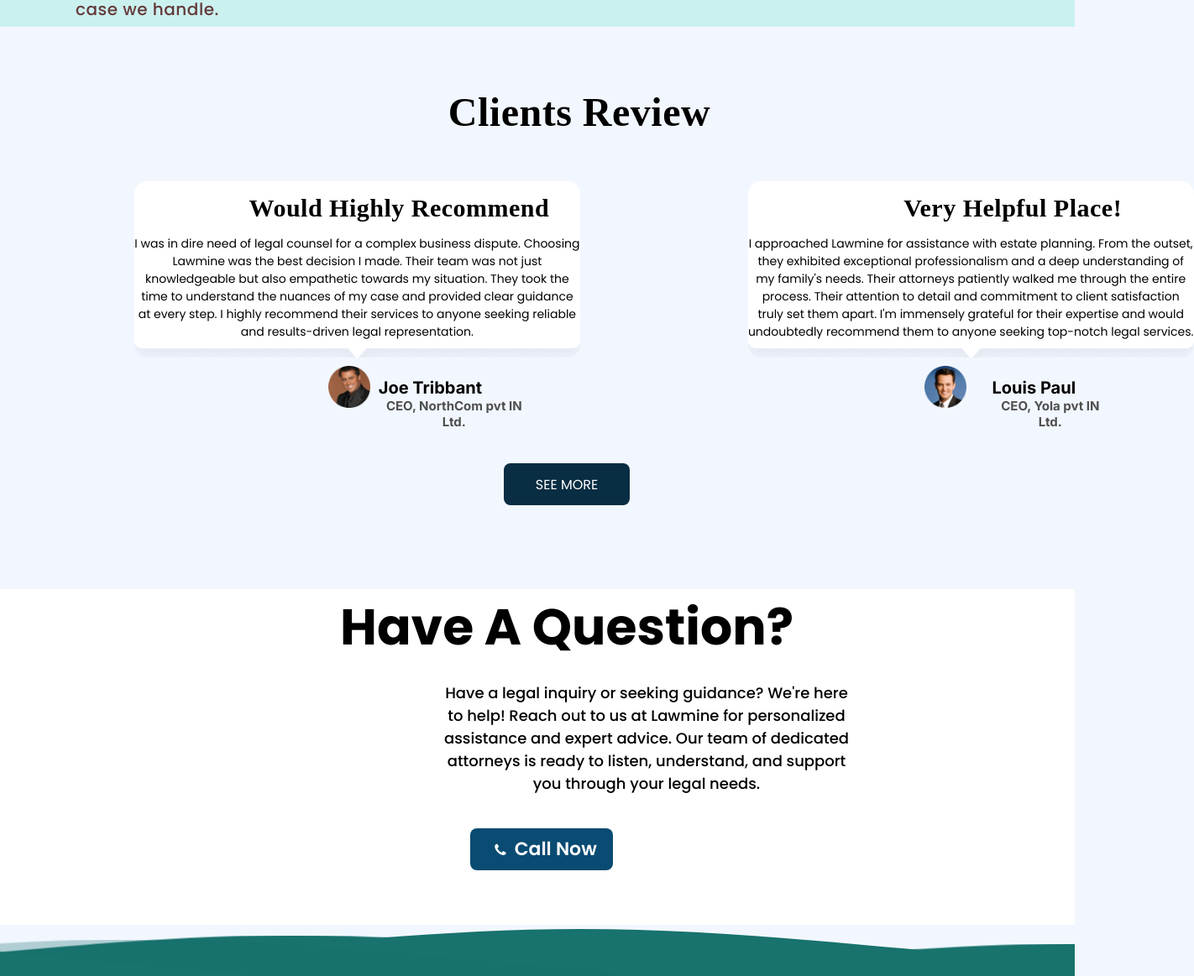
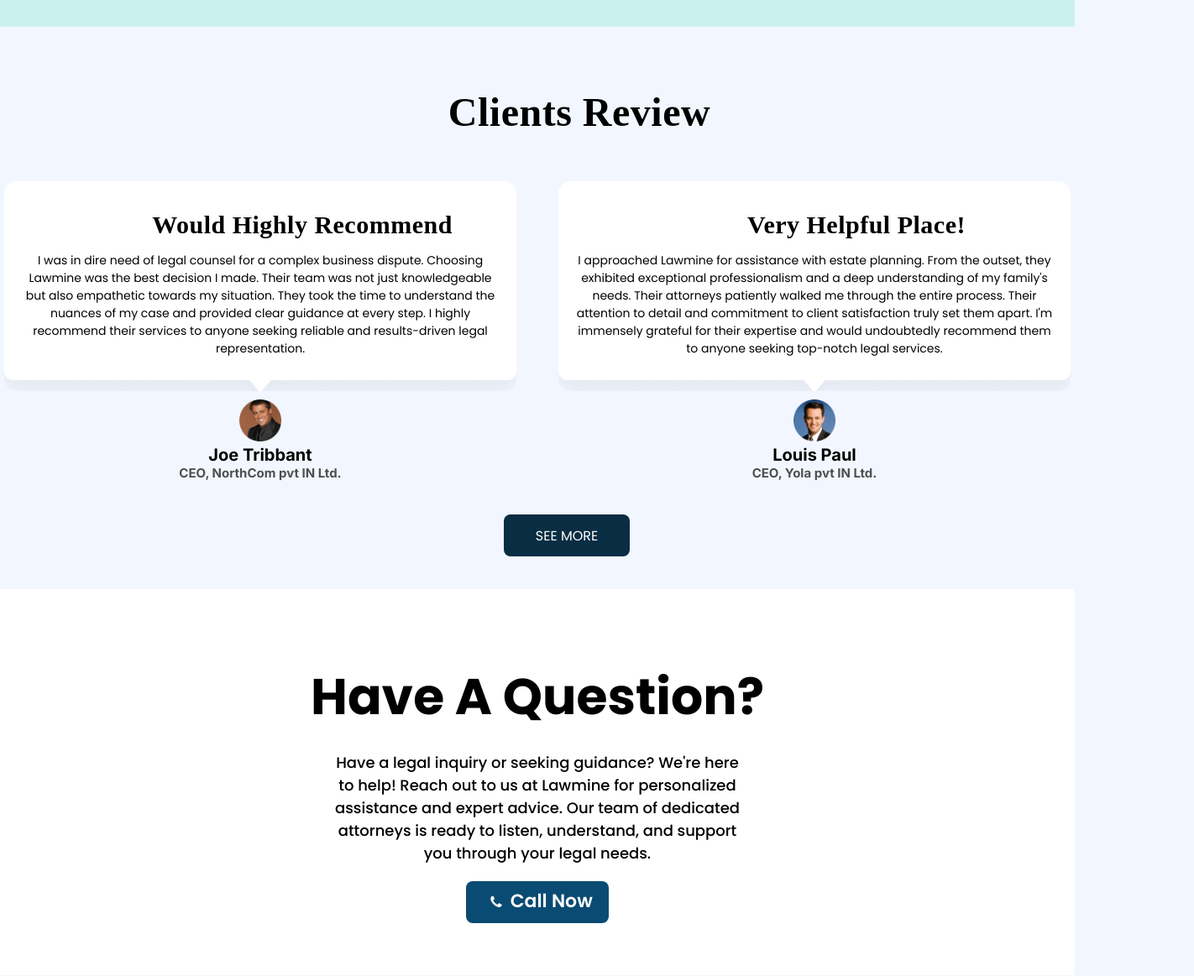
Before and after one commit to 5h0ov/Immersive-WebCamp-Project-1, a plain HTML site: page index.html in a window 1280 px wide. Shown: the part 1379-2542 px from the top of the page at 84% size, 1422 px wide, since content can reach past the window. Drawn offline with Linux system fonts and the light colour scheme; a web font is replaced by a local one.

Commit message:
Fixed the overflow problem

```diff
--- a/index.html
+++ b/index.html
@@ -12,6 +12,7 @@
     <link rel="stylesheet" href="https://fonts.googleapis.com/css2?family=Sumana:wght@700&display=swap" />
     <link rel="stylesheet" href="https://fonts.googleapis.com/css2?family=Inter:wght@400;500;700&display=swap" />
     <link rel="stylesheet" href="https://cdnjs.cloudflare.com/ajax/libs/font-awesome/4.7.0/css/font-awesome.min.css">
+    <link rel="stylesheet" href="utils.css">
 </head>
 <body>
 
@@ -85,27 +86,28 @@
         <div class="review">
             <h1>Clients Review</h1>
             <div class="rev-boxes">
+                <div class="card1">
                     <div class="rbox1">
                         <h1>Would Highly Recommend</h1>
                         <p>I was in dire need of legal counsel for a complex business dispute. Choosing Lawmine was the best decision I made. Their team was not just knowledgeable but also empathetic towards my situation. They took the time to understand the nuances of my case and provided clear guidance at every step. I highly recommend their services to anyone seeking reliable and results-driven legal representation.</p>
                     </div>
-                <span></span>
-                <div class="img">
+                    <div class="img flex container">
                         <img src="images/Photo.png" alt="">
                         <h3>Joe Tribbant</h3>
                         <h6>CEO, NorthCom pvt IN Ltd.</h6>
                     </div>
+                </div>
+                <div class="card2">
                   <div class="rbox2">
                     <h1>Very Helpful Place!</h1>
                     <p>I approached Lawmine for assistance with estate planning. From the outset, they exhibited exceptional professionalism and a deep understanding of my family's needs. Their attorneys patiently walked me through the entire process. Their attention to detail and commitment to client satisfaction truly set them apart. I'm immensely grateful for their expertise and would undoubtedly recommend them to anyone seeking top-notch legal services.</p>
                   </div>
-                <span></span>
-                <div class="img">
+                  <div class="img flex container">
                     <img src="images/Photo2.png" alt="">
                     <h3>Louis Paul</h3>
                     <h6>CEO, Yola pvt IN Ltd.</h6>
                   </div>
-
+                </div>
             </div>
             <button>SEE MORE</button>
         </div>
--- a/styles.css
+++ b/styles.css
@@ -4,7 +4,7 @@
 }
 
 body {
-    background-color: #F2F7FF;;
+    background-color: #F2F7FF;
 }
 
 /* header portion */
@@ -46,8 +46,8 @@ li:hover{
 
 .hero-img{
     position: absolute;
-    width: 709px;
-    height: 974px;
+    width: 640px;
+    height: 930px;
     top: 60px;
     left: 702px;
     z-index: 1;
@@ -180,7 +180,7 @@ letter-spacing: 0.5px;
 .container {
     display: flex;
     flex-direction: column;
-    margin-left: 200px;
+    margin-left: 120px;
 
   }
 
@@ -261,7 +261,7 @@ letter-spacing: 0.3px;
 .review{
     position: relative;
     margin-top: 70px;
-    height: 520px;
+    min-height: 600px;
     background-color: #F2F7FF;;
     text-align: center;
 }
@@ -278,23 +278,36 @@ letter-spacing: 0.5px;
 margin-left:  100px;
 }
 
+.card1{
+    display: flex;
+    flex-direction: column;
+    gap: 10px;
+}
+
+.card2{
+    display: flex;
+    flex-direction: column;
+    gap: 10px;
+}
+
 .rev-boxes{
     display: flex;
-
+    justify-content: center;
+    align-items: center;
+    gap: 50px;
 }
 
 .rbox1{
     height: 210px;
     width: 570px;
     margin-top:50px;
-    text-align: center;
     font-feature-settings: 'salt' on, 'liga' off;
     font-family: Poppins;
     font-size: 14px;
     border-radius: 15px;
     border : 50px 50px 50px 50px ;
-    margin-left: 160px;
     background: url(./images/bubble.png) center center / 100% 100% no-repeat;
+    padding: 20px;
 }
 
 .rbox2{
@@ -307,8 +320,8 @@ margin-top:50px;
 text-align: center;
     border-radius: 15px;
     border : 50px 50px 50px 50px ;
-    margin-left: 300px;
     background: url(./images/bubble.png) center center / 100% 100% no-repeat;
+    padding: 20px;
 }
 
 .rbox1 h1 , .rbox2 h1{
@@ -326,24 +339,16 @@ span{
 .rev-boxes .img img{
     height: 50px;
     width: 50px;
-    margin-top: 270px;
-    margin-left: -170px;
 }
 
 .rev-boxes .img h3{
     font-family: Inter;
-    position: relative;
-    display: flex;
     font-size: 20px;
     color: black;
-    margin-top: -40px;
-    left: 40px;
 }
 
 .rev-boxes .img h6{
     font-family: Inter;
-    left: 40px;
-    position: relative;
     display: flex;
     font-size: 15px;
     color: #4F4F4F;
@@ -374,25 +379,25 @@ span{
 
 /* QUESTIONS SECTION */
 .questions{
-    position: relative;
-    text-align: center;
     height: 400px;
-    justify-content: center;
     font-family:Poppins;
     background-color: white;
+    display: flex;
+    flex-direction: column;
+    justify-content: center;
+    align-items: center;
+    padding-bottom: 60px;
 }
 
 .questions h1{
     font-size: 60px;
     margin-top: 80px;
-    margin-left:70px;
 }
 
 .questions p{
-    text-align: ce;
+    text-align: center;
     font-size: 18px;
     width: 500px;
-    margin-left:500px;
     padding:20px;
     font-family: Poppins;
     font-weight: 500;
@@ -410,8 +415,6 @@ font-weight: 600;
     background: #094B72;
     border:none;
     color: white;
-    margin-left: 10px;
-    margin-top: 20px;
 }
 .questions button i{
     padding: 10px;
@@ -497,7 +500,7 @@ font-weight: 600;
 
 .left-section{
     display: flex;
-    margin-left: 1000px;
+    margin-left: 900px;
     margin-top: -250px;
 }
 
--- /dev/null
+++ b/utils.css
@@ -0,0 +1,9 @@
+.flex{
+    display: flex;
+    justify-content: center;
+    align-items: center;
+}
+.container{
+    display: block;
+    margin: auto;
+}
```
Lines whose indentation alone changed are shown as unchanged.
